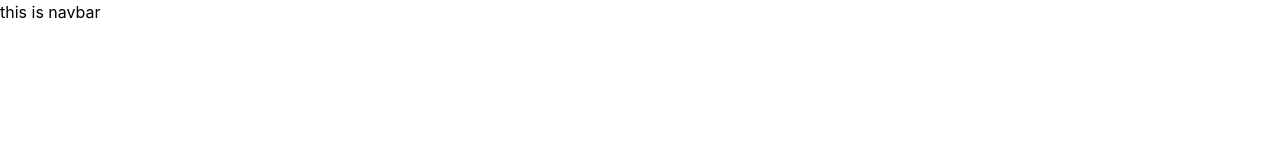
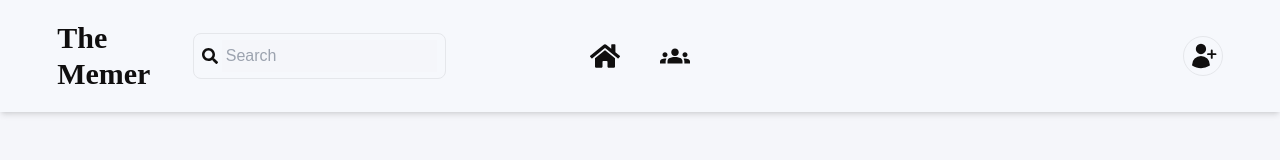
Before and after one commit to Safin-Ali/The-Memer, a React app in the folder the-memer/: page / in a window 1280 px wide. Built offline with nearby package versions, Linux system fonts and the light colour scheme.

Commit message:
css color variables and simple navbar created

```diff
--- a/the-memer/public/index.html
+++ b/the-memer/public/index.html
@@ -24,7 +24,7 @@
       work correctly both with client-side routing and a non-root public URL.
       Learn how to configure a non-root public URL by running `npm run build`.
     -->
-    <title>React App</title>
+    <title>The Memer</title>
   </head>
   <body>
     <noscript>You need to enable JavaScript to run this app.</noscript>
--- a/the-memer/src/Components/Navbar/Navbar.js
+++ b/the-memer/src/Components/Navbar/Navbar.js
@@ -1,9 +1,37 @@
 import React from 'react';
+import {FaSearch,FaHome,} from 'react-icons/fa';
+import {MdGroups} from 'react-icons/md';
+import {HiUserPlus} from 'react-icons/hi2';
 
 const Navbar = () => {
     return (
-        <nav>
-            this is navbar
+        <nav className={`bg-whiteSecondary shadow-md p-5`}>
+            <section className={`mx-[3%] grid grid-cols-3 justify-center items-center`}>
+                {/* Brand Text & Search bar */}
+                <div className={`flex items-center gap-x-3`}>
+
+                    <div><h2 className={`font-lobster text-3xl font-bold`}>The Memer</h2></div>
+
+                    {/* Search Area */}
+                    <div className={`flex py-1.5 px-2 rounded-lg border items-center`}>
+                        <div className={`mr-1`}><FaSearch></FaSearch></div>
+                        <div>
+                            <input type="search" className={`p-1 bg-whitePrimary focus:outline-none`} placeholder={`Search`}/>
+                    </div>
+                    </div>
+                </div>
+
+                {/* Nav item */}
+                <div className={`flex justify-center gap-x-10 items-center`}>
+                    <div className={`cursor-pointer hover:text-purplePrimary`}><FaHome className={`text-3xl`}></FaHome></div>
+                    <div className={`cursor-pointer hover:text-purplePrimary`}><MdGroups className={`text-3xl`}></MdGroups></div>
+                </div>
+
+                {/* user info */}
+                <div className={`justify-self-end`}>
+                    <div className={`cursor-pointer border rounded-full p-1 border-borderWhite`}><HiUserPlus className={`text-3xl`}></HiUserPlus></div>
+                </div>
+            </section>
         </nav>
     );
 };
--- a/the-memer/src/index.css
+++ b/the-memer/src/index.css
@@ -2,11 +2,57 @@
 @tailwind components;
 @tailwind utilities;
 
+/* import font */
+@import url('https://fonts.googleapis.com/css2?family=Lobster+Two:ital,wght@0,400;0,700;1,400;1,700&display=swap');
+@import url('https://fonts.googleapis.com/css2?family=Raleway:ital,wght@0,100;0,200;0,300;0,400;0,500;0,600;0,700;0,800;0,900;1,100;1,200;1,300;1,400;1,500;1,600;1,700;1,800;1,900&display=swap');
+
+@layer base {
+  :root{
+    /* White Color Palette */
+    --white-primary: #f5f6fa;
+    --white-secondary: #F6F8FC;
+    --white-tertiary: #FBFBFF;
+    --white-quaternary: #F1F4F6;
+    --white-quinary: #f2f2f9;
+    --border-white: #e5e7eb;
+
+    /* Black Color Palette */
+    --black-primary: #100F0F;
+    --black-secondary: #1F2146;
+    --black-tertiary: #1B2430;
+    --black-quaternary: #2f3542;
+    --black-quinary: #1e272e;
+
+    /* Black Color Palette */
+    --purple-primary: #4834d4;
+    /* --black-secondary: #1F2146;
+    --white-tertiary: #1B2430;
+    --white-quaternary: #2f3542;
+    --white-quinary: #1e272e; */
+
+    /* font family */
+    --font-lobster: 'Lobster Two', cursive;
+    --font-raleway: 'Raleway', sans-serif;
+
+  }
+}
+
+/* Input stype X remove */
+input[type="search"]::-webkit-search-decoration,
+input[type="search"]::-webkit-search-cancel-button,
+input[type="search"]::-webkit-search-results-button,
+input[type="search"]::-webkit-search-results-decoration { display: none; }
+
+input{
+  font-weight: 500;
+}
+
 body {
   margin: 0;
-  font-family: -apple-system, BlinkMacSystemFont, 'Segoe UI', 'Roboto', 'Oxygen',
-    'Ubuntu', 'Cantarell', 'Fira Sans', 'Droid Sans', 'Helvetica Neue',
-    sans-serif;
+  font-family: var(--font-raleway);
+  font-weight: 500;
+  color: var(--black-primary);
+  background-color:var(--white-primary);
   -webkit-font-smoothing: antialiased;
   -moz-osx-font-smoothing: grayscale;
 }
--- a/the-memer/tailwind.config.js
+++ b/the-memer/tailwind.config.js
@@ -1,8 +1,36 @@
 /** @type {import('tailwindcss').Config} */
 module.exports = {
-  content: ["./src/**/*.{html,js}"],
+  content: ["src/**/*.{html,js}"],
   theme: {
-    extend: {},
+    extend: {
+      colors:{
+
+        // White Colors
+        whitePrimary: `var(--white-primary)`,
+        whiteSecondary: `var(--white-secondary)`,
+        whiteTertiary: `var(--white-tertiary)`,
+        whiteQuaternary: `var(--white-quaternary)`,
+        whiteQuinary: `var(--white-quinary)`,
+        borderWhite: `var(--border-white)`,
+
+        // Black Colors
+        blackPrimary: `var(--black-primary)`,
+        blackSecondary: `var(--black-secondary)`,
+        blackTertiary: `var(--black-tertiary)`,
+        blackQuaternary: `var(--black-quaternary)`,
+        blackQuinary: `var(--black-quinary)`,
+
+        // Purple Colors
+        purplePrimary: `var(--purple-primary)`,
+        // blackSecondary: `var(--black-secondary)`,
+        // blackTertiary: `var(--black-tertiary)`,
+        // blackQuaternary: `var(--black-quaternary)`,
+        // blackQuinary: `var(--black-quinary)`,
+      },
+      fontFamily:{
+        lobster: `var(--font-lobster)`,
+      }
+    },
   },
   plugins: [],
 }
```
Also changed, not shown: the-memer/public/favicon.ico.
